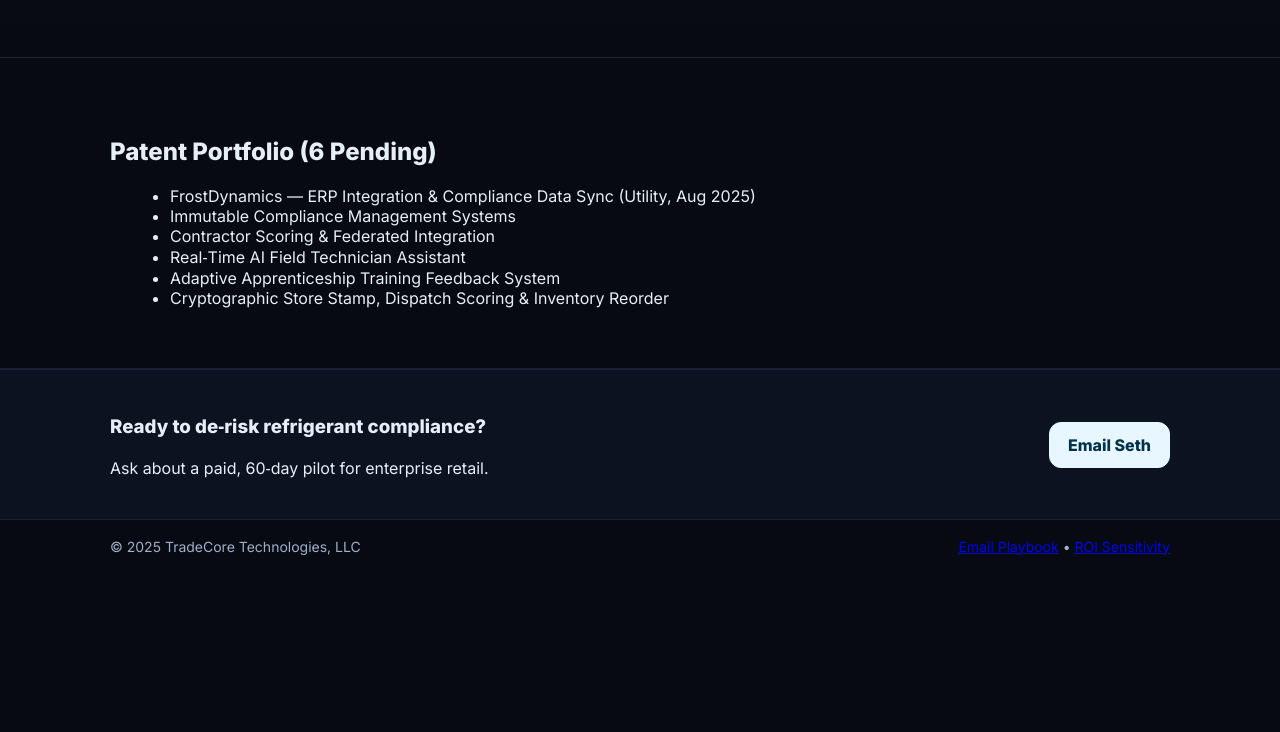
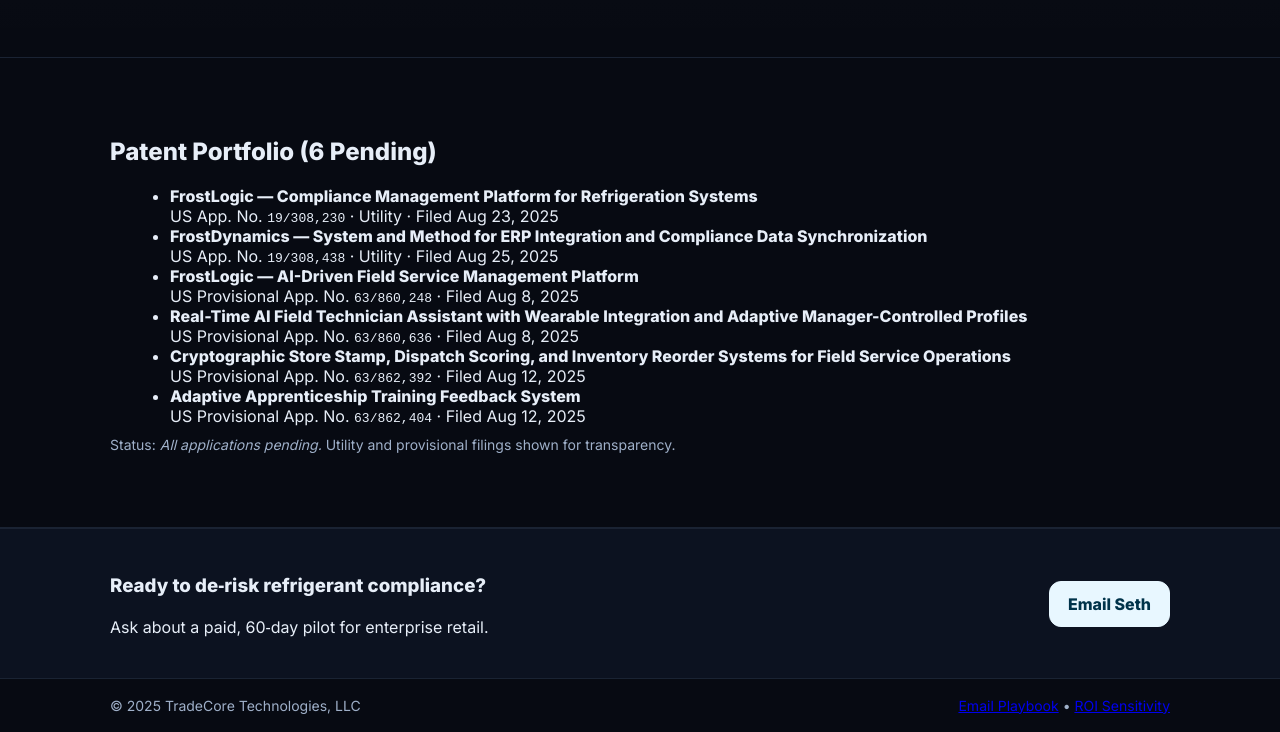
Before and after one commit to sjordanTradeCore/frostlogic-landing, a website: page index.html in a window 1280 px wide. Shown: the part 975-1707 px from the top of the page. Before the commit the page ends 1548 px from the top, so only its background shows below. Drawn offline with Linux system fonts and the light colour scheme.

Commit message:
Update index.html

```diff
--- a/index.html
+++ b/index.html
@@ -82,15 +82,37 @@
   <div class="container">
     <h2>Patent Portfolio (6 Pending)</h2>
     <ul class="patents">
-        <li>FrostDynamics — ERP Integration & Compliance Data Sync (Utility, Aug 2025)</li>
-        <li>Immutable Compliance Management Systems</li>
-        <li>Contractor Scoring & Federated Integration</li>
-        <li>Real‑Time AI Field Technician Assistant</li>
-        <li>Adaptive Apprenticeship Training Feedback System</li>
-        <li>Cryptographic Store Stamp, Dispatch Scoring & Inventory Reorder</li>
+      <li>
+        <strong>FrostLogic — Compliance Management Platform for Refrigeration Systems</strong><br>
+        US App. No. <code>19/308,230</code> · Utility · Filed Aug 23, 2025
+      </li>
+      <li>
+        <strong>FrostDynamics — System and Method for ERP Integration and Compliance Data Synchronization</strong><br>
+        US App. No. <code>19/308,438</code> · Utility · Filed Aug 25, 2025
+      </li>
+      <li>
+        <strong>FrostLogic — AI-Driven Field Service Management Platform</strong><br>
+        US Provisional App. No. <code>63/860,248</code> · Filed Aug 8, 2025
+      </li>
+      <li>
+        <strong>Real-Time AI Field Technician Assistant with Wearable Integration and Adaptive Manager-Controlled Profiles</strong><br>
+        US Provisional App. No. <code>63/860,636</code> · Filed Aug 8, 2025
+      </li>
+      <li>
+        <strong>Cryptographic Store Stamp, Dispatch Scoring, and Inventory Reorder Systems for Field Service Operations</strong><br>
+        US Provisional App. No. <code>63/862,392</code> · Filed Aug 12, 2025
+      </li>
+      <li>
+        <strong>Adaptive Apprenticeship Training Feedback System</strong><br>
+        US Provisional App. No. <code>63/862,404</code> · Filed Aug 12, 2025
+      </li>
     </ul>
+    <p style="color:#9fb0c9;margin-top:10px;font-size:14px">
+      Status: <em>All applications pending.</em> Utility and provisional filings shown for transparency.
+    </p>
   </div>
 </section>
+
 
   <section id="contact" class="cta-strip">
     <div class="container cta-inner">
```
Lines whose indentation alone changed are shown as unchanged.
